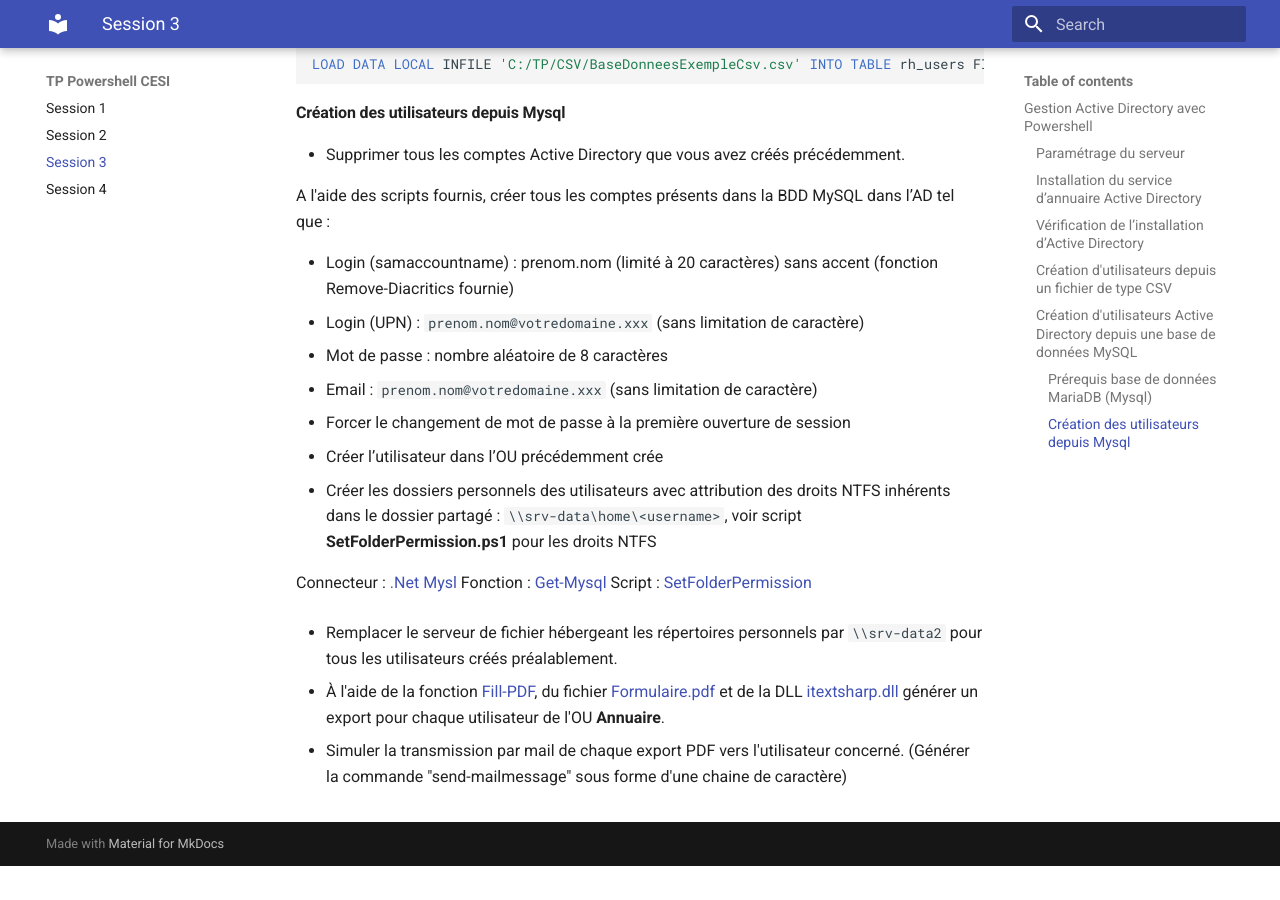
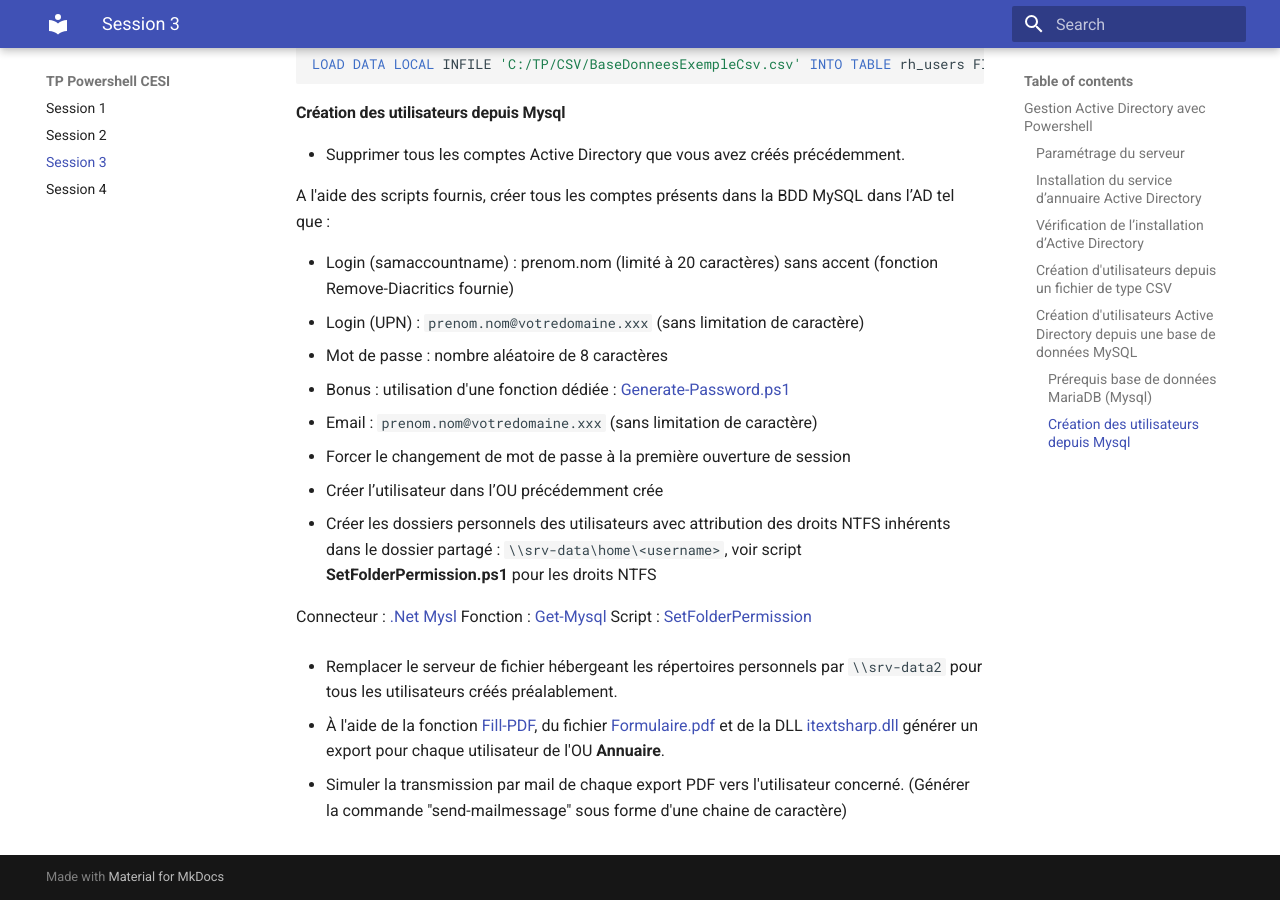
Before and after one commit to BDEN-sys/tpps, an MkDocs documentation site: the page built from docs/Session3.md, in a window 1280 px wide and 900 px high, scrolled down 3230 px. Built offline with MkDocs 1.6.1 and Material for MkDocs 9.7.7, drawn with Linux system fonts in a browser that asks for light colours; before the commit the page ends 4096 px from its top, so only the background shows below that.

Commit message:
Ajout fonction mot de passe Session 3

```diff
--- a/docs/Session3.md
+++ b/docs/Session3.md
@@ -162,6 +162,7 @@ A l'aide des scripts fournis, créer tous les comptes présents dans la BDD MySQ
 * Login (samaccountname) : prenom.nom (limité à 20 caractères) sans accent (fonction Remove-Diacritics fournie)
 * Login (UPN) : `prenom.nom@votredomaine.xxx` (sans limitation de caractère)
 * Mot de passe : nombre aléatoire de 8 caractères
+  * Bonus : utilisation d'une fonction dédiée : [Generate-Password.ps1](https://tpps.bden.fr/serve/Generate-Password.ps1)
 * Email : `prenom.nom@votredomaine.xxx` (sans limitation de caractère)
 * Forcer le changement de mot de passe à la première ouverture de session
 * Créer l’utilisateur dans l’OU précédemment crée
```
